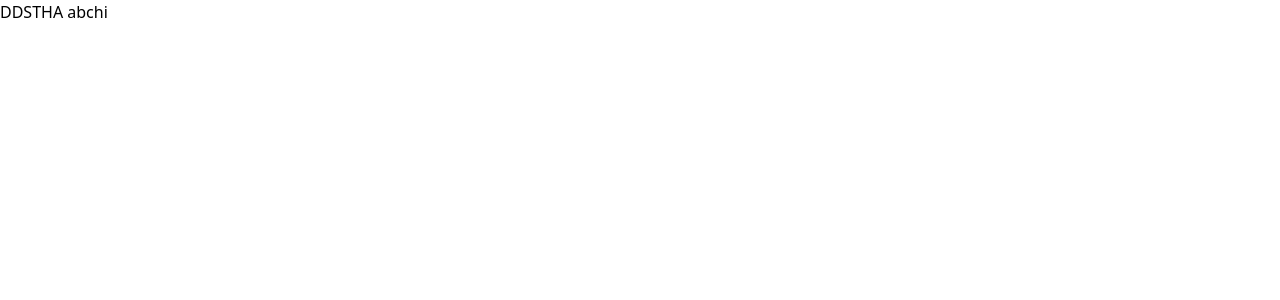
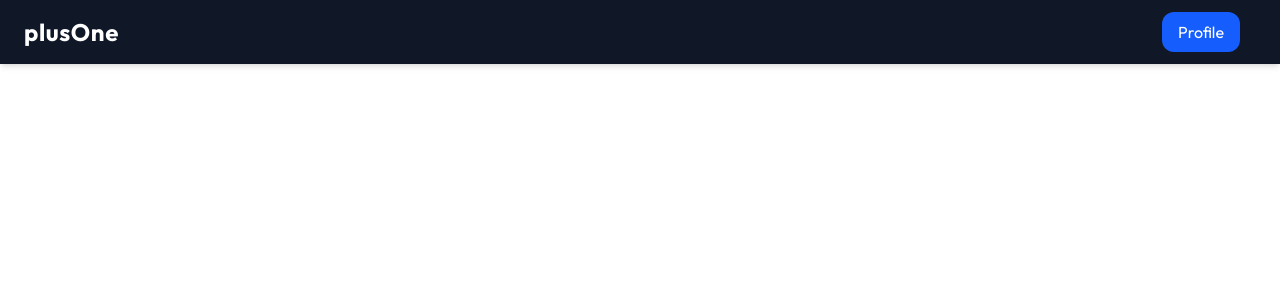
Before and after one commit to Vedansh-017/PlusOne, a React (Vite) app in the folder client/: page / in a window 1280 px wide. Shown: the top 300 px of the page. Built offline with nearby package versions, Linux system fonts and the light colour scheme.

Commit message:
Refactor App component to remove placeholder text and ensure Navbar is rendered; update CSS to apply font-family globally

```diff
--- a/client/src/App.jsx
+++ b/client/src/App.jsx
@@ -5,8 +5,7 @@ import Navbar from './components/Navbar'
 const App = () => {
   return (
     <div>
-      DDSTHA
-      abchi
+      <Navbar/>
     </div>
   )
 }
--- a/client/src/index.css
+++ b/client/src/index.css
@@ -1,3 +1,5 @@
 @import url('https://fonts.googleapis.com/css2?family=Barlow:ital,wght@0,100;0,200;0,300;0,400;0,500;0,600;0,700;0,800;0,900;1,100;1,200;1,300;1,400;1,500;1,600;1,700;1,800;1,900&family=Lato:ital,wght@0,100;0,300;0,400;0,700;0,900;1,100;1,300;1,400;1,700;1,900&family=Lora:ital,wght@0,400..700;1,400..700&family=Open+Sans:ital,wght@0,300..800;1,300..800&family=Outfit:wght@100..900&family=Poppins:ital,wght@0,100;0,200;0,300;0,400;0,500;0,600;0,700;0,800;0,900;1,100;1,200;1,300;1,400;1,500;1,600;1,700;1,800;1,900&display=swap');
-
+*{
+ font-family: Outfit;
+}
 @import "tailwindcss";
```
